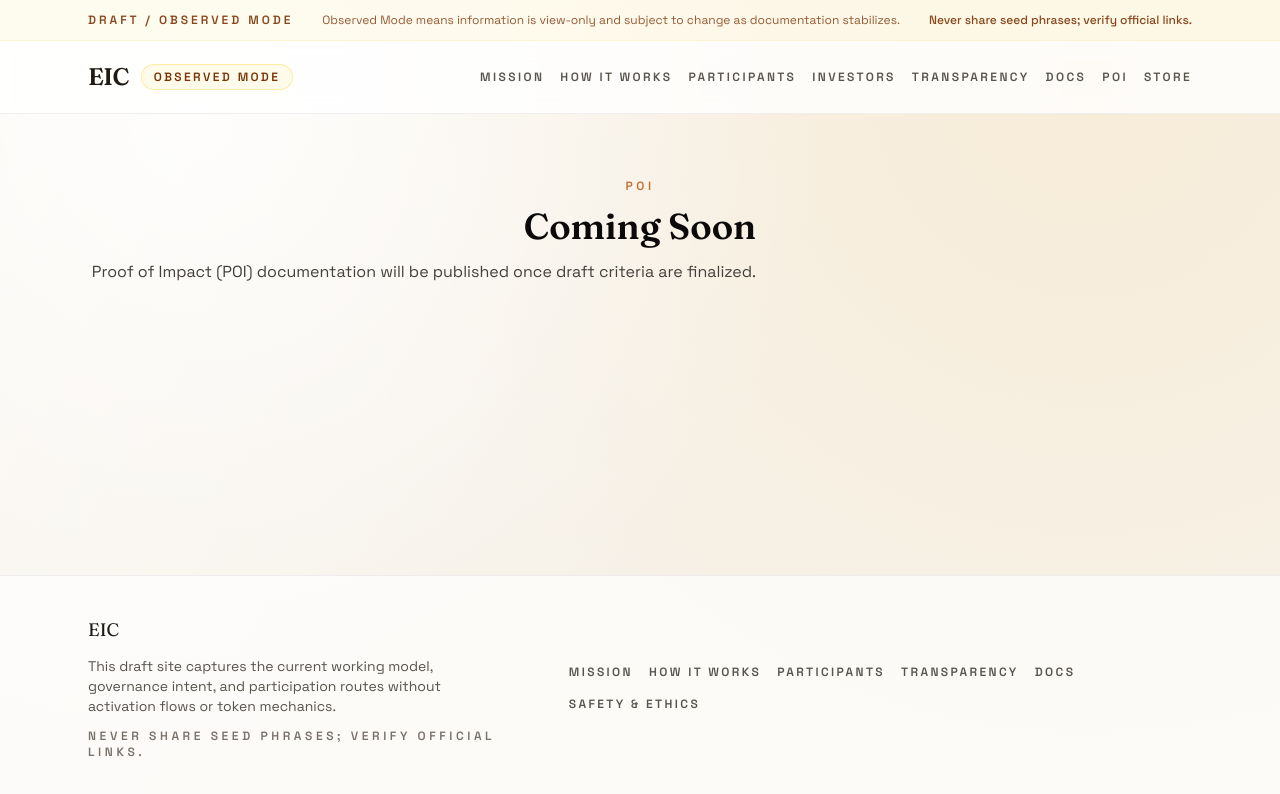
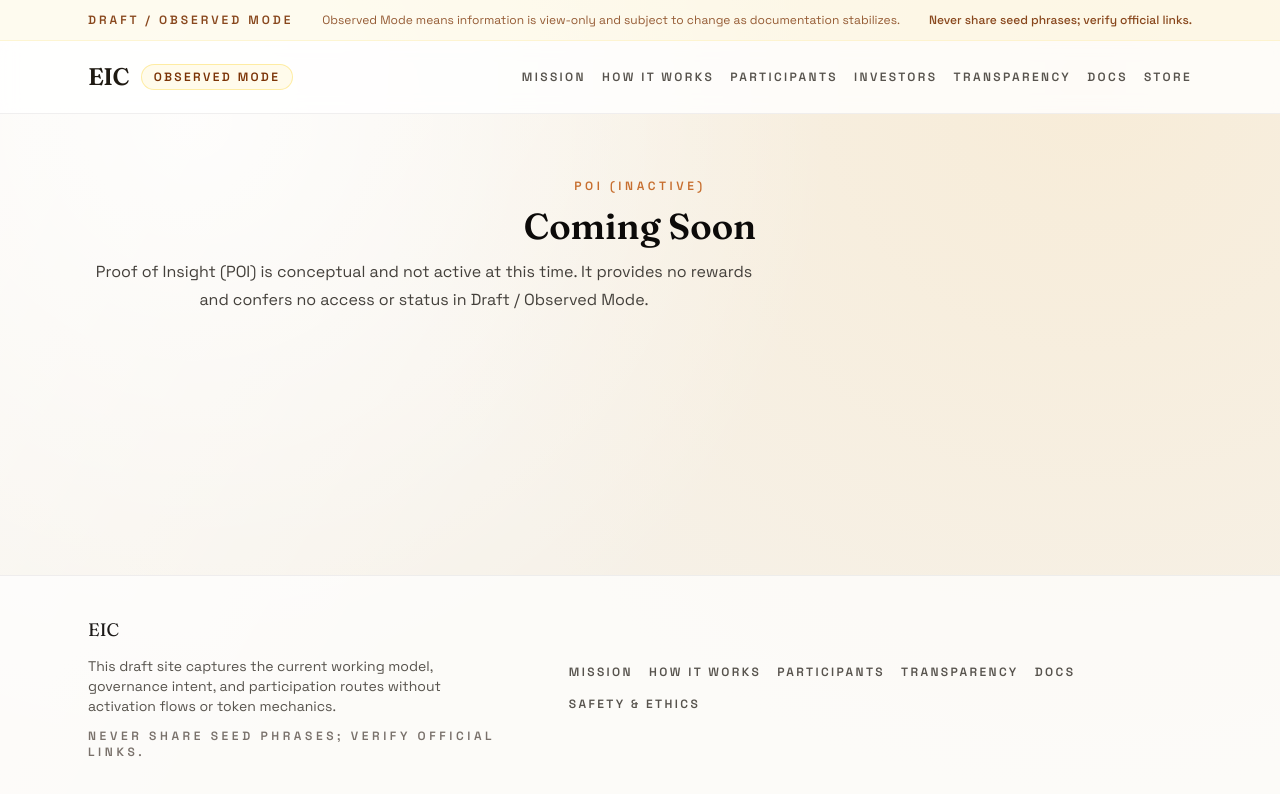
Before and after one commit to eicfoundations/eic, a Next.js app: page /poi in a window 1280 px wide. Shown: the top 794 px of the page. Built offline with nearby package versions, Linux system fonts and the light colour scheme.

Commit message:
Align POI terminology and scope (Proof of Insight, inactive)

```diff
--- a/src/app/(pages)/ethics/page.tsx
+++ b/src/app/(pages)/ethics/page.tsx
@@ -171,7 +171,7 @@ export default function EthicsPage() {
               <ul className="mt-2 list-disc space-y-2 pl-10">
                 <li>All public EIC websites and interfaces</li>
                 <li>All AI-assisted interactions</li>
-                <li>All future modules, including POI and Store</li>
+                <li>All future modules, including Store</li>
               </ul>
               <p className="mt-2">
                 If a feature conflicts with this checklist, the feature does
--- a/src/app/(pages)/poi/page.tsx
+++ b/src/app/(pages)/poi/page.tsx
@@ -6,9 +6,9 @@ export default function PoiPage() {
     <div className="py-16">
       <Container className="space-y-10">
         <SectionHeader
-          eyebrow="POI"
+          eyebrow="POI (Inactive)"
           title="Coming Soon"
-          description="Proof of Impact (POI) documentation will be published once draft criteria are finalized."
+          description="Proof of Insight (POI) is conceptual and not active at this time. It provides no rewards and confers no access or status in Draft / Observed Mode."
           align="center"
         />
       </Container>
--- a/src/lib/site.ts
+++ b/src/lib/site.ts
@@ -30,7 +30,6 @@ export const primaryNav: NavItem[] = [
   { label: "Investors", href: "/investors" },
   { label: "Transparency", href: "/transparency" },
   { label: "Docs", href: "/docs" },
-  { label: "POI", href: "/poi" },
   { label: "Store", href: "/store" },
 ];
 
```
Also changed, not shown: 4 other files (tests, documents, lock files or other folders).
